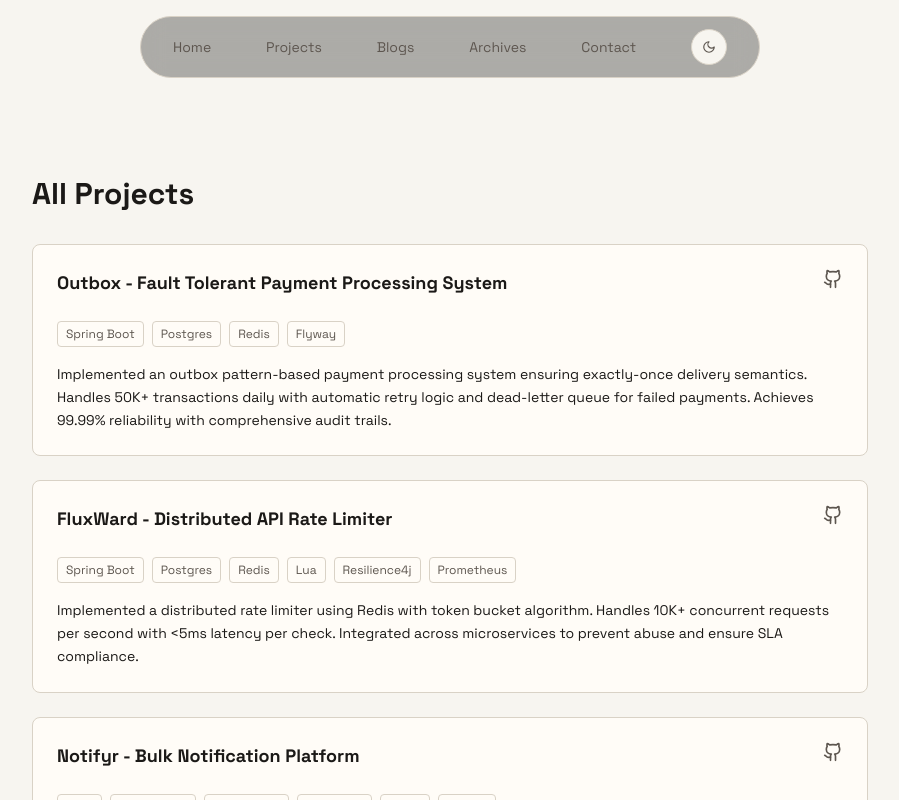
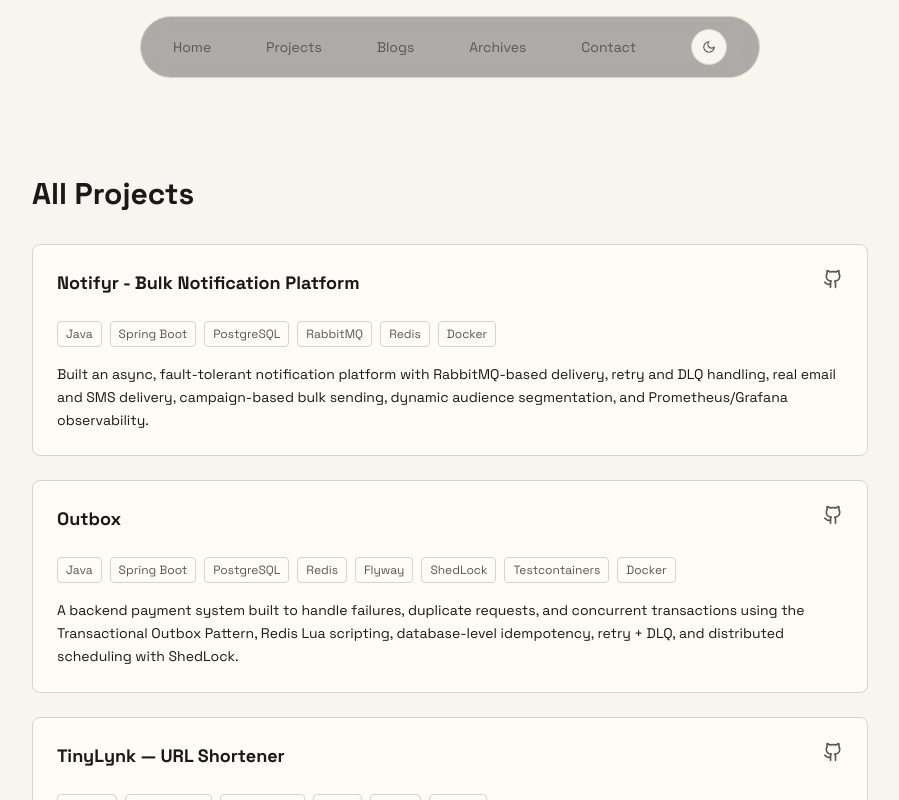
Before and after one commit to Yash-Raj-5424/YashVerse, a Next.js app: page /projects in a window 1280 px wide. Shown: the top 800 px of the page, without its empty margins (190-1089 px from the left). Built offline with nearby package versions, Linux system fonts and the light colour scheme.

Commit message:
update project and add archives

```diff
--- a/app/archives/page.tsx
+++ b/app/archives/page.tsx
@@ -1,11 +1,47 @@
 import Container from '@/components/Container';
+
+const papers = [
+  {
+    title: 'Attention Is All You Need',
+    link: 'https://drive.google.com/file/d/1tNhOIw4KuUko6iB4sLXRirC45Tpp8Ksy/view?usp=drive_link',
+  },
+  {
+    title: 'Kafka: A Distributed Messaging System for Log Processing',
+    link: 'https://drive.google.com/file/d/1V_UdnChxAhKx7c_ff8p7g6xpCPKf8_-S/view?usp=sharing',
+  },
+  {
+    title: 'The Ubiquitous B-Tree',
+    link: 'https://drive.google.com/file/d/1hWix6MIoqx6C4l9IxiprthGMTCMtY7Bj/view?usp=drive_link',
+  },
+  {
+    title: 'The Google File System',
+    link: 'https://drive.google.com/file/d/1u1AG300znt9HWSmIdbueqrA_PVmo76-t/view?usp=drive_link',
+  },
+  {
+    title: 'The Path of a Packet Through the Linux Kernel',
+    link: 'https://drive.google.com/file/d/1Jw07LuvOspysHg7G4upnjsqNUIKORwmO/view?usp=drive_link',
+  },
+];
 
 export default function ArchivesPage() {
   return (
     <main className="min-h-screen pt-24">
       <Container>
         <h1 className="text-4xl md:text-5xl font-bold text-dark-text mb-8">Archives</h1>
-        <p className="text-dark-muted">Coming soon...</p>
+        <ul className="space-y-4 text-dark-text list-disc pl-6">
+          {papers.map((paper) => (
+            <li key={paper.title}>
+              <a
+                href={paper.link}
+                target="_blank"
+                rel="noopener noreferrer"
+                className="text-dark-text underline decoration-dark-muted underline-offset-4 hover:text-dark-muted transition-colors ml-1"
+              >
+                {paper.title}
+              </a>
+            </li>
+          ))}
+        </ul>
         <footer className="py-12 text-center text-dark-muted text-sm border-t border-dark-border mt-20">
           <p>© 2024 Yash Raj. Built with Next.js and Tailwind CSS.</p>
         </footer>
--- a/components/AllProjects.tsx
+++ b/components/AllProjects.tsx
@@ -4,20 +4,6 @@ import Container from './Container';
 import ProjectCard from './ProjectCard';
 
 const allProjects = [
-  {
-    title: 'Outbox - Fault Tolerant Payment Processing System',
-    techStack: ['Spring Boot', 'Postgres', 'Redis', 'Flyway'],
-    description:
-      'Implemented an outbox pattern-based payment processing system ensuring exactly-once delivery semantics. Handles 50K+ transactions daily with automatic retry logic and dead-letter queue for failed payments. Achieves 99.99% reliability with comprehensive audit trails.',
-    githubUrl: 'https://github.com/Yash-Raj-5424/outbox', // User to update with actual GitHub URL
-  },
-  {
-    title: 'FluxWard - Distributed API Rate Limiter',
-    techStack: ['Spring Boot', 'Postgres', 'Redis', 'Lua', 'Resilience4j', 'Prometheus'],
-    description:
-      'Implemented a distributed rate limiter using Redis with token bucket algorithm. Handles 10K+ concurrent requests per second with <5ms latency per check. Integrated across microservices to prevent abuse and ensure SLA compliance.',
-    githubUrl: 'https://github.com/Yash-Raj-5424/FluxWard', // User to update with actual GitHub URL
-  },
   {
     title: 'Notifyr - Bulk Notification Platform',
     techStack: ['Java', 'Spring Boot', 'PostgreSQL', 'RabbitMQ', 'Redis', 'Docker'],
@@ -26,11 +12,25 @@ const allProjects = [
     githubUrl: 'https://github.com/Yash-Raj-5424/Notifyr', // User to update with actual GitHub URL
   },
   {
-    title: 'TinyLynk - URL shortener service',
-    techStack: ['Spring Boot', 'Postgres', 'Redis', 'Docker'],
+    title: 'Outbox',
+    techStack: ['Java', 'Spring Boot', 'PostgreSQL', 'Redis', 'Flyway', 'ShedLock', 'Testcontainers', 'Docker'],
     description:
-      'Built a high-performance URL shortening service handling millions of redirects daily. Implements custom alphabet encoding for compact URLs with collision detection. Caches hot URLs in Redis achieving sub-millisecond redirect latency with 99.9% uptime.',
+      'A backend payment system built to handle failures, duplicate requests, and concurrent transactions using the Transactional Outbox Pattern, Redis Lua scripting, database-level idempotency, retry + DLQ, and distributed scheduling with ShedLock.',
+    githubUrl: 'https://github.com/Yash-Raj-5424/outbox', // User to update with actual GitHub URL
+  },
+  {
+    title: 'TinyLynk — URL Shortener',
+    techStack: ['Java 21', 'Spring Boot', 'PostgreSQL', 'Redis', 'Kafka', 'Docker'],
+    description:
+      'A Spring Boot URL-shortening service with Base62 short codes, Redis caching, and Kafka-based asynchronous click tracking. Supports URL expiry, soft deactivation, validation, and click statistics.',
     githubUrl: 'https://github.com/Yash-Raj-5424/TinyLynk', // User to update with actual GitHub URL
+  },
+  {
+    title: 'gRPC Chat App',
+    techStack: ['Java', 'gRPC', 'Protocol Buffers', 'Maven'],
+    description:
+      'A real-time terminal chat application using gRPC bidirectional streaming, supporting multi-client messaging, private messages, and multiple chat rooms with thread-safe client and room management.',
+    githubUrl: 'https://github.com/Yash-Raj-5424/grpc-chat-app', // User to update with actual GitHub URL
   },
 ];
 
--- a/components/Projects.tsx
+++ b/components/Projects.tsx
@@ -6,18 +6,18 @@ import ProjectCard from './ProjectCard';
 
 const featuredProjects = [
   {
-    title: 'Outbox - Fault Tolerant Payment Processing System',
-    techStack: ['Spring Boot', 'Postgres', 'Redis', 'Flyway'],
-    description:
-      'Implemented an outbox pattern-based payment processing system ensuring exactly-once delivery semantics. Handles 50K+ transactions daily with automatic retry logic and dead-letter queue.',
-    githubUrl: 'https://github.com/Yash-Raj-5424/outbox', // User to update with actual GitHub URL
-  },
-  {
     title: 'Notifyr - Bulk Notification Platform',
     techStack: ['Java', 'Spring Boot', 'PostgreSQL', 'RabbitMQ', 'Redis', 'Docker'],
     description:
       'An async, fault-tolerant notification platform with RabbitMQ delivery, retry/DLQ handling, real email and SMS sending, campaign-based bulk messaging, and observability via Prometheus and Grafana.',
-    githubUrl: 'https://github.com/Yash-Raj-5424/Notifyr', // User to update with actual GitHub URL
+    githubUrl: 'https://github.com/Yash-Raj-5424/Notifyr',
+  },
+  {
+    title: 'Outbox',
+    techStack: ['Java', 'Spring Boot', 'PostgreSQL', 'Redis', 'Flyway', 'ShedLock', 'Testcontainers', 'Docker'],
+    description:
+      'A backend payment system built to handle failures, duplicate requests, and concurrent transactions using the Transactional Outbox Pattern, Redis Lua scripting, database-level idempotency, retry + DLQ, and distributed scheduling with ShedLock.',
+    githubUrl: 'https://github.com/Yash-Raj-5424/outbox',
   },
 ];
 
```
